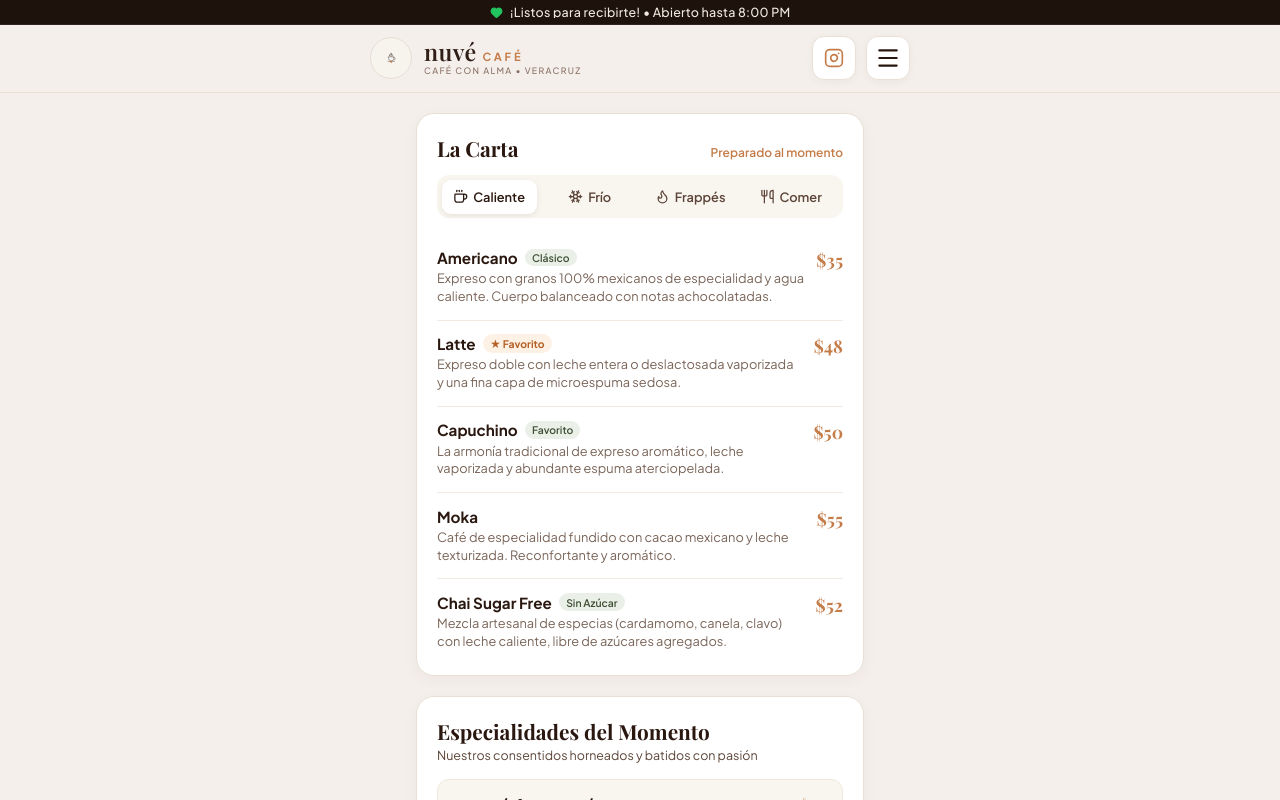
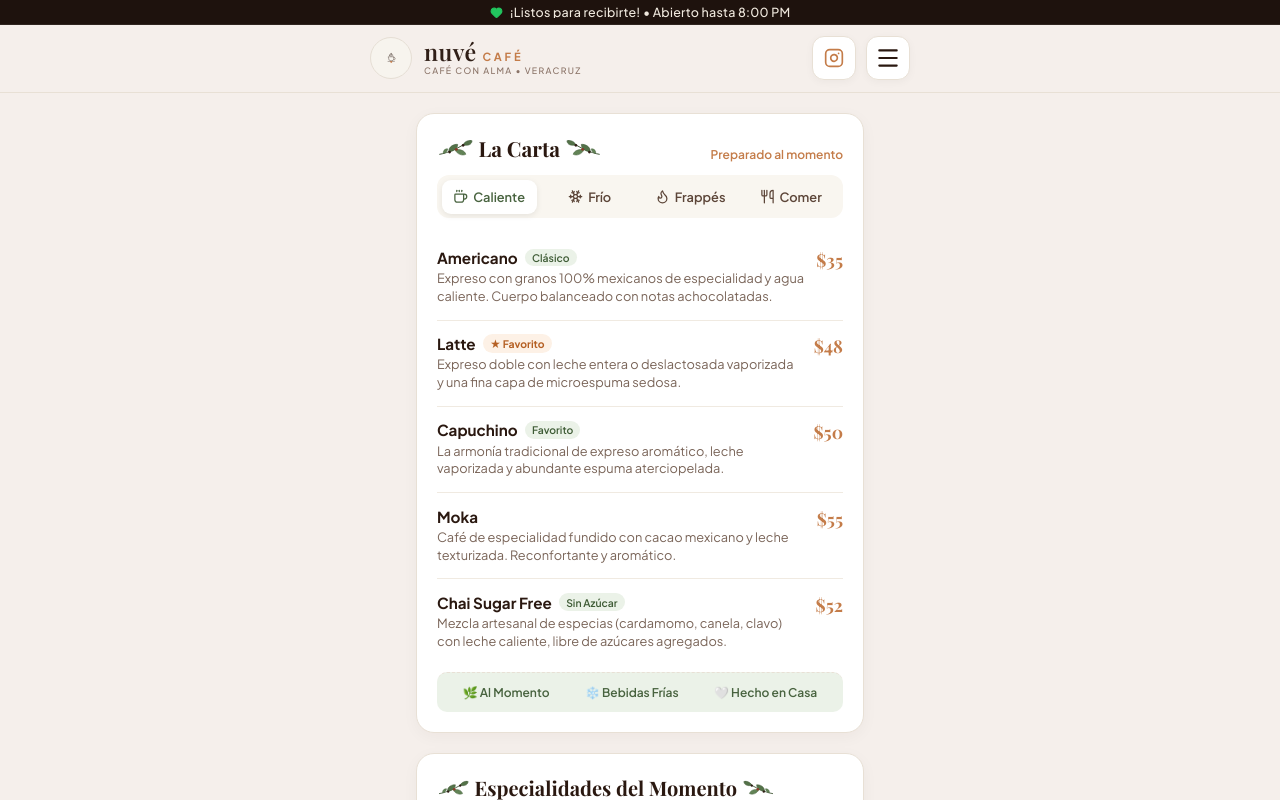
Before and after one commit to ABRT29/nuve, a React (Vite) app: page / in a window 1280 px wide. Shown: the top 800 px of the page. Built offline with nearby package versions, Linux system fonts and the light colour scheme; a web font is replaced by a local one.

Commit message:
feat: add botanical branches and leaves from coffee stand and configure iOS brown theme-color

```diff
--- a/index.html
+++ b/index.html
@@ -3,7 +3,13 @@
   <head>
     <meta charset="UTF-8" />
     <link rel="icon" type="image/svg+xml" href="/favicon.svg" />
-    <meta name="viewport" content="width=device-width, initial-scale=1.0" />
+    <meta name="viewport" content="width=device-width, initial-scale=1.0, viewport-fit=cover" />
+
+    <!-- iOS & Mobile Browser Brown Theme Color -->
+    <meta name="theme-color" content="#1E120D" />
+    <meta name="apple-mobile-web-app-capable" content="yes" />
+    <meta name="apple-mobile-web-app-status-bar-style" content="black-translucent" />
+    <meta name="msapplication-navbutton-color" content="#1E120D" />
 
     <!-- SEO & Identity -->
     <title>Nuvé Café | Barra de Café xpress en El Coyol, Veracruz</title>
--- a/src/App.tsx
+++ b/src/App.tsx
@@ -16,6 +16,7 @@ import {
 } from 'lucide-react';
 import { NuveLogo } from './components/NuveLogo';
 import { InstagramIcon } from './components/InstagramIcon';
+import { BotanicalBranch } from './components/BotanicalBranch';
 import { MENU_ITEMS, CAFE_INFO } from './data/menuData';
 
 export const App: React.FC = () => {
@@ -86,7 +87,7 @@ export const App: React.FC = () => {
 
   return (
     <div className="nuve-layout">
-      {/* 1. SEUL BANDEAU MARRON FONCÉ : statut d'ouverture dynamique */}
+      {/* 1. SEUL BANDEAU MARRON FONCÉ (Spécial iOS Status Bar) */}
       <div className="top-status-bar">
         <Heart
           size={13}
@@ -184,6 +185,9 @@ export const App: React.FC = () => {
           </div>
 
           <div className="fullscreen-footer">
+            <div className="botanical-center">
+              <BotanicalBranch width={50} height={28} />
+            </div>
             <p>📍 José Azueta 108, El Coyol, Veracruz</p>
             <p>Café con alma • Hecho con amor</p>
           </div>
@@ -195,7 +199,11 @@ export const App: React.FC = () => {
         {/* Le Menu Express */}
         <section id="carta" className="menu-card">
           <div className="menu-header">
-            <h2>La Carta</h2>
+            <div className="title-with-leaves">
+              <BotanicalBranch width={36} height={22} />
+              <h2>La Carta</h2>
+              <BotanicalBranch width={36} height={22} flip />
+            </div>
             <span className="menu-subtitle">Preparado al momento</span>
           </div>
 
@@ -229,12 +237,23 @@ export const App: React.FC = () => {
               </div>
             ))}
           </div>
+
+          {/* Botanical footer strip (inspiré de la banderole du comptoir) */}
+          <div className="botanical-strip">
+            <span>🌿 Al Momento</span>
+            <span>❄️ Bebidas Frías</span>
+            <span>🤍 Hecho en Casa</span>
+          </div>
         </section>
 
         {/* Especialidades del Momento */}
         <section id="especialidades" className="specialties-card">
           <div className="specialties-header">
-            <h2>Especialidades del Momento</h2>
+            <div className="title-with-leaves">
+              <BotanicalBranch width={32} height={20} />
+              <h2>Especialidades del Momento</h2>
+              <BotanicalBranch width={32} height={20} flip />
+            </div>
             <p>Nuestros consentidos horneados y batidos con pasión</p>
           </div>
 
@@ -312,6 +331,9 @@ export const App: React.FC = () => {
 
         {/* Footer */}
         <footer className="footer-compact">
+          <div className="botanical-center" style={{ marginBottom: '0.4rem' }}>
+            <BotanicalBranch width={44} height={24} />
+          </div>
           <p className="footer-tagline">Café con alma • Hecho con amor</p>
           <div className="footer-meta">
             <span>© {new Date().getFullYear()} Nuvé Café</span>
--- /dev/null
+++ b/src/components/BotanicalBranch.tsx
@@ -0,0 +1,73 @@
+import React from 'react';
+
+interface BotanicalBranchProps {
+  className?: string;
+  width?: number;
+  height?: number;
+  flip?: boolean;
+}
+
+export const BotanicalBranch: React.FC<BotanicalBranchProps> = ({
+  className = '',
+  width = 60,
+  height = 36,
+  flip = false
+}) => {
+  return (
+    <svg
+      width={width}
+      height={height}
+      viewBox="0 0 80 48"
+      fill="none"
+      xmlns="http://www.w3.org/2000/svg"
+      className={className}
+      style={{
+        transform: flip ? 'scaleX(-1)' : 'none',
+        display: 'inline-block',
+        verticalAlign: 'middle',
+        flexShrink: 0
+      }}
+      aria-hidden="true"
+    >
+      {/* Curved Stem */}
+      <path
+        d="M6 38 C25 35 48 24 74 8"
+        stroke="#425838"
+        strokeWidth="2.2"
+        strokeLinecap="round"
+      />
+      {/* Leaf 1 (Top) */}
+      <path
+        d="M26 32 C26 20 38 15 46 16 C46 26 36 32 26 32 Z"
+        fill="#537248"
+        stroke="#3F5836"
+        strokeWidth="1.2"
+      />
+      {/* Leaf 2 (Bottom) */}
+      <path
+        d="M40 28 C45 38 56 42 64 38 C62 30 52 26 40 28 Z"
+        fill="#628356"
+        stroke="#48633F"
+        strokeWidth="1.2"
+      />
+      {/* Leaf 3 (Tip) */}
+      <path
+        d="M58 17 C62 8 72 6 78 8 C77 17 68 20 58 17 Z"
+        fill="#537248"
+        stroke="#3F5836"
+        strokeWidth="1.2"
+      />
+      {/* Small side leaf */}
+      <path
+        d="M14 36 C13 28 20 25 24 26 C23 32 18 36 14 36 Z"
+        fill="#628356"
+        stroke="#48633F"
+        strokeWidth="1"
+      />
+      {/* Coffee Cherries / Berries */}
+      <circle cx="28" cy="33" r="3" fill="#2E1D15" />
+      <circle cx="43" cy="27" r="3.2" fill="#8C3A2B" />
+      <circle cx="58" cy="18" r="3" fill="#2E1D15" />
+    </svg>
+  );
+};
--- a/src/index.css
+++ b/src/index.css
@@ -12,8 +12,9 @@
 
   --caramel: #C47C49;
   --caramel-dark: #A96231;
-  --sage-bg: #EAF0E8;
-  --sage-text: #3F5036;
+  --sage-bg: #EBF2E8;
+  --sage-text: #3F5C36;
+  --botanical-green: #48633F;
 
   --font-serif: 'Playfair Display', Georgia, serif;
   --font-sans: 'Plus Jakarta Sans', -apple-system, system-ui, sans-serif;
@@ -28,6 +29,7 @@
 html {
   scroll-behavior: smooth;
   font-size: 16px;
+  background-color: var(--espresso-dark);
 }
 
 body {
@@ -57,13 +59,13 @@ button {
   min-height: 100vh;
 }
 
-/* 1. SEUL BANDEAU MARRON FONCÉ : statut d'ouverture dynamique */
+/* 1. SEUL BANDEAU MARRON FONCÉ (Spécial iOS Status Bar) */
 .top-status-bar {
   background-color: var(--espresso-dark);
   color: #EFE8DD;
   font-size: clamp(0.68rem, 2.7vw, 0.78rem);
   font-weight: 500;
-  padding: 0.35rem 0.75rem;
+  padding: calc(0.35rem + env(safe-area-inset-top, 0px)) 0.75rem 0.35rem 0.75rem;
   display: flex;
   align-items: center;
   justify-content: center;
@@ -290,6 +292,34 @@ button {
   gap: 1.25rem;
 }
 
+/* Botanical Helpers */
+.title-with-leaves {
+  display: flex;
+  align-items: center;
+  gap: 0.35rem;
+  flex-wrap: wrap;
+}
+
+.botanical-center {
+  display: flex;
+  justify-content: center;
+  align-items: center;
+}
+
+.botanical-strip {
+  display: flex;
+  align-items: center;
+  justify-content: space-around;
+  padding: 0.75rem 0.5rem;
+  margin-top: 1.1rem;
+  border-top: 1px dashed var(--border-cream);
+  font-size: 0.75rem;
+  font-weight: 600;
+  color: var(--botanical-green);
+  background-color: var(--sage-bg);
+  border-radius: 10px;
+}
+
 /* Le Menu Card (version 2 layout) */
 .menu-card {
   background-color: var(--card-bg);
@@ -304,6 +334,8 @@ button {
   align-items: baseline;
   justify-content: space-between;
   margin-bottom: 0.85rem;
+  flex-wrap: wrap;
+  gap: 0.4rem;
 }
 
 .menu-header h2 {
@@ -350,7 +382,7 @@ button {
 
 .tab-btn.active {
   background-color: var(--card-bg);
-  color: var(--espresso-main);
+  color: var(--botanical-green);
   box-shadow: 0 2px 6px rgba(0, 0, 0, 0.08);
 }
 
@@ -439,7 +471,7 @@ button {
 
 .specialties-header h2 {
   font-family: var(--font-serif);
-  font-size: 1.3rem;
+  font-size: 1.25rem;
   font-weight: 700;
   color: var(--espresso-main);
 }
@@ -488,9 +520,12 @@ button {
   display: inline-block;
   font-size: 0.68rem;
   font-weight: 700;
-  color: var(--caramel-dark);
+  color: var(--sage-text);
+  background-color: var(--sage-bg);
+  padding: 0.15rem 0.5rem;
+  border-radius: 6px;
   text-transform: uppercase;
-  letter-spacing: 0.05em;
+  letter-spacing: 0.04em;
   margin-bottom: 0.3rem;
 }
 
```
